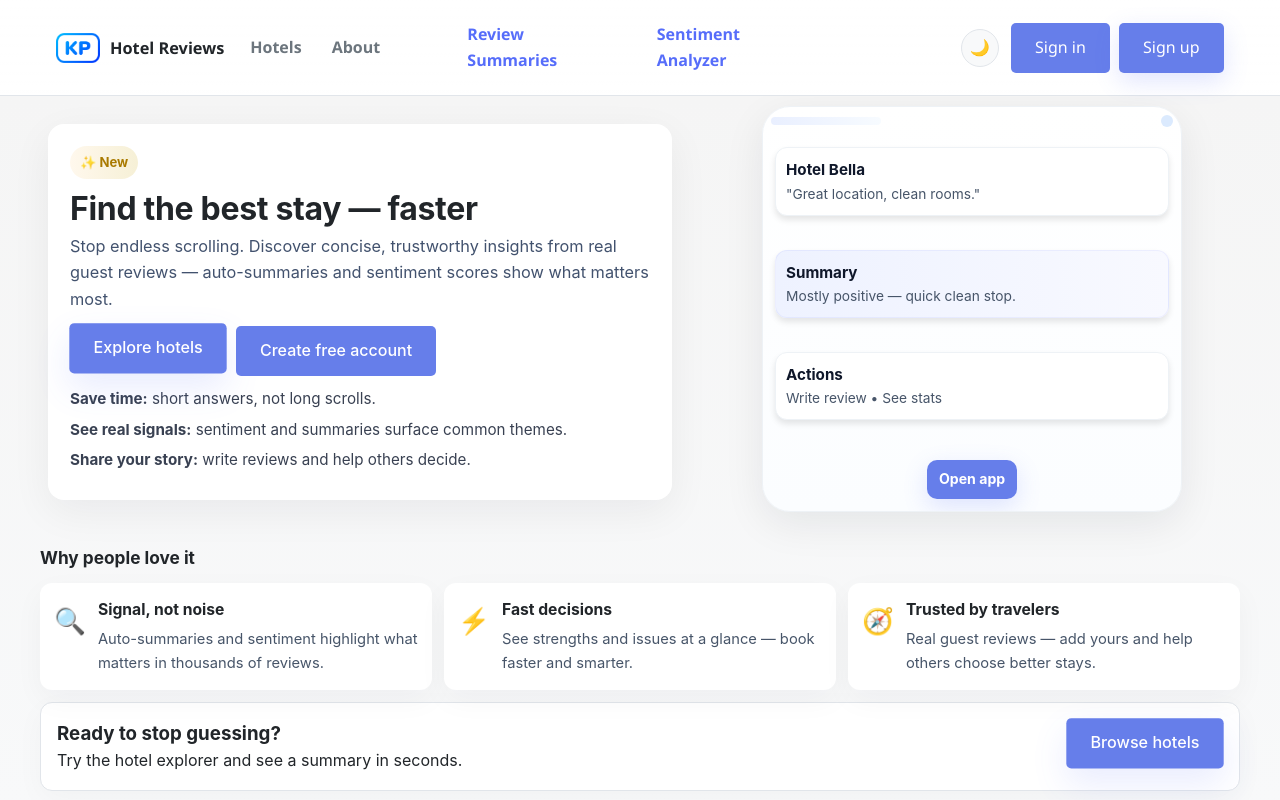
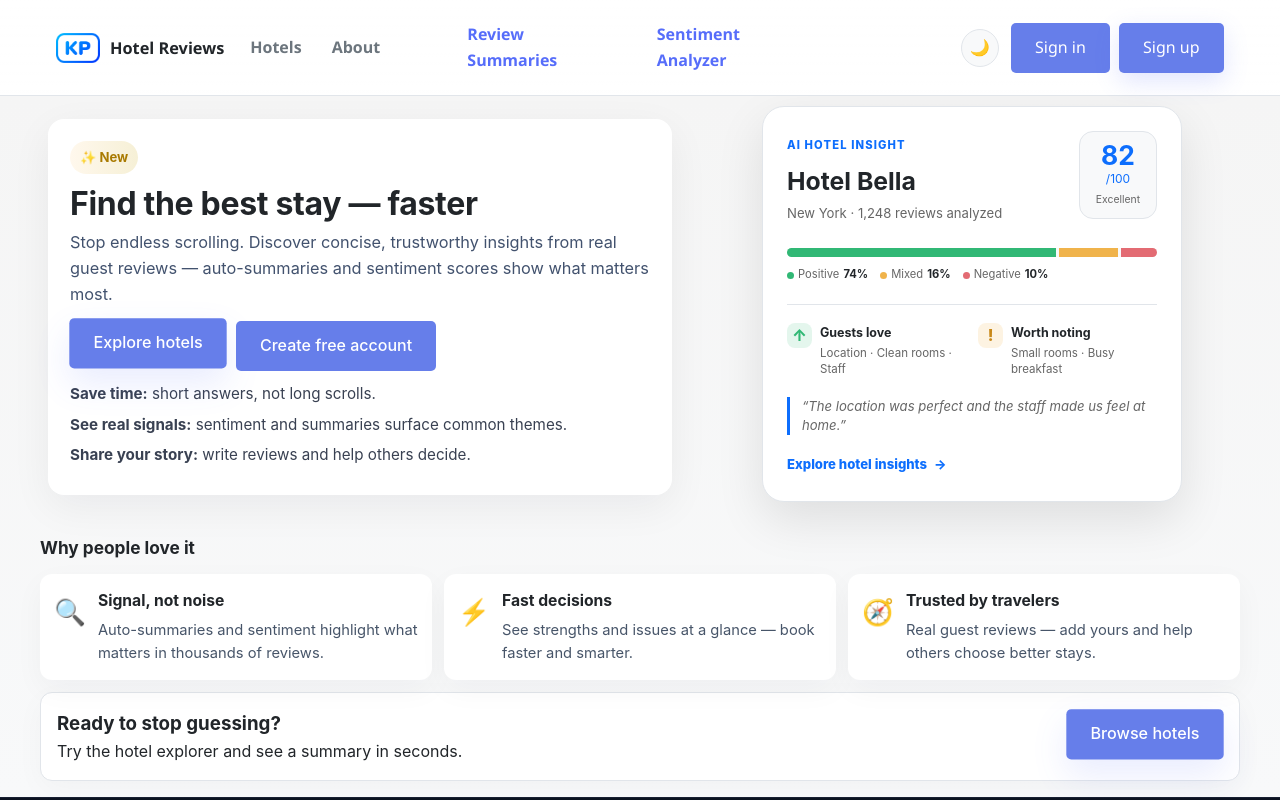
Before and after one commit to kp-patrik/thesis-hotel-review-ai-sentiment-analyzer, a React (Vite) app in the folder frontend/: page / in a window 1280 px wide. Shown: the top 800 px of the page. Built offline with nearby package versions, Linux system fonts and the light colour scheme; no server answers.

Commit message:
Show AI insight on landing page
Co-authored-by: Copilot <223556219+Copilot@users.noreply.github.com>

```diff
--- a/frontend/src/pages/Home.css
+++ b/frontend/src/pages/Home.css
@@ -36,8 +36,7 @@ body {
 }
 
 [data-theme='dark'] .home-page .hero__copy,
-[data-theme='dark'] .home-page .phone-preview,
-[data-theme='dark'] .home-page .card.small {
+[data-theme='dark'] .home-page .insight-preview {
   background: var(--surface);
   color: var(--text);
   border-color: var(--border);
@@ -170,7 +169,7 @@ body {
   z-index: 1;
   margin-top: -6px;
   min-height: 150px;
-  pointer-events: none; /* decorative only */
+  pointer-events: none;
 }
 
 /* floating blobs: responsive with clamp so they don't force horizontal scroll */
@@ -204,73 +203,55 @@ body {
   100% { transform: translateY(0) rotate(-6deg) scale(1); }
 }
 
-/* PHONE PREVIEW: responsive sizing using clamp to prevent overflow on wide screens */
-.phone-preview {
-  width: clamp(180px, 46vw, 420px);
+/* AI insight preview */
+.insight-preview {
+  width: min(100%, 460px);
   border-radius: 22px;
-  background: linear-gradient(180deg,#ffffff,#fbfdff);
-  box-shadow: 0 12px 40px rgba(15,23,42,0.08);
-  border: 1px solid #eef2f6;
-  overflow: hidden;
+  background: var(--surface);
+  box-shadow: 0 18px 48px var(--shadow);
+  border: 1px solid var(--border);
+  padding: 24px;
   z-index: 2;
   transform: translateY(12px) scale(0.98);
   opacity: 0;
   transition: transform 520ms cubic-bezier(.2,.9,.25,1), opacity 520ms ease;
+  pointer-events: auto;
 }
-.home-page.is-loaded .phone-preview {
+.home-page.is-loaded .insight-preview {
   transform: translateY(0) scale(1);
   opacity: 1;
 }
-
-/* phone details */
-.phone-header {
-  display: flex;
-  justify-content: space-between;
-  align-items: center;
-  padding: 8px;
-  background: transparent;
-}
-.phone-header .pill {
-  height: 8px;
-  width: 110px;
-  background: linear-gradient(90deg,#e9efff,#f7fbff);
-  border-radius: 999px;
-}
-.phone-header .dot {
-  width: 12px;
-  height: 12px;
-  background: #dbeafe;
-  border-radius: 999px;
-}
-.phone-body {
-  padding: 12px;
-  display: grid;
-  gap: 10px;
-}
-
-/* phone cards with staggered entrance */
-.card.small {
-  background: var(--surface);
-  border-radius: 12px;
-  padding: 10px;
-  border: 1px solid #eef2f6;
-  transform: translateY(8px);
-  opacity: 0;
-  transition: transform 420ms cubic-bezier(.2,.9,.25,1), opacity 420ms ease;
-}
-.home-page.is-loaded .card.small:nth-child(1) { transition-delay: 120ms; transform: translateY(0); opacity: 1; }
-.home-page.is-loaded .card.small:nth-child(2) { transition-delay: 200ms; transform: translateY(0); opacity: 1; }
-.home-page.is-loaded .card.small:nth-child(3) { transition-delay: 280ms; transform: translateY(0); opacity: 1; }
-
-.card.small.highlight {
-  background: linear-gradient(90deg,#eef2ff,#f8f9ff);
-  border: 1px solid rgba(86,109,250,0.08);
-}
-.card-title { font-weight: 700; color: #0f172a; font-size: 0.95rem; }
-.card-text { color: #475569; font-size: 0.86rem; }
-
-.phone-cta { display: flex; justify-content: center; margin-top: 6px; }
-.btn.small { padding: 8px 12px; border-radius: 10px; font-weight: 700; font-size: 0.88rem; }
+.insight-preview__top { align-items: flex-start; display: flex; justify-content: space-between; gap: 16px; }
+.insight-preview__eyebrow { color: var(--brand-color); font-size: .7rem; font-weight: 800; letter-spacing: .1em; text-transform: uppercase; }
+.insight-preview h2 { color: var(--text); font-size: 1.55rem; margin: 5px 0 2px; }
+.insight-preview__top p { color: var(--text-muted); font-size: .82rem; margin: 0; }
+.insight-preview__score { align-items: baseline; background: var(--surface-muted); border: 1px solid var(--border); border-radius: 14px; color: var(--brand-color); display: flex; flex-wrap: wrap; justify-content: center; padding: 10px 12px; width: 78px; }
+.insight-preview__score strong { font-size: 1.65rem; line-height: 1; }
+.insight-preview__score span { font-size: .75rem; }
+.insight-preview__score small { color: var(--text-muted); font-size: .65rem; margin-top: 4px; width: 100%; text-align: center; }
+.insight-preview__bar { background: var(--surface-muted); border-radius: 999px; display: flex; gap: 3px; height: 9px; margin-top: 24px; overflow: hidden; }
+.insight-preview__bar span { display: block; height: 100%; }
+.insight-preview__positive { background: #31b875; width: 74%; }
+.insight-preview__neutral { background: #f0b34b; width: 16%; }
+.insight-preview__negative { background: #e36b73; width: 10%; }
+.insight-preview__legend { color: var(--text-muted); display: flex; font-size: .7rem; gap: 12px; margin-top: 9px; }
+.insight-preview__legend span { align-items: center; display: inline-flex; gap: 4px; }
+.insight-preview__legend b { color: var(--text); }
+.insight-preview__legend i { border-radius: 50%; display: inline-block; height: 7px; width: 7px; }
+.dot-positive { background: #31b875; }
+.dot-neutral { background: #f0b34b; }
+.dot-negative { background: #e36b73; }
+.insight-preview__themes { border-top: 1px solid var(--border); display: grid; gap: 12px; grid-template-columns: 1fr 1fr; margin-top: 20px; padding-top: 18px; }
+.insight-preview__theme { align-items: flex-start; display: flex; gap: 8px; }
+.insight-preview__theme strong { color: var(--text); display: block; font-size: .78rem; }
+.insight-preview__theme p { color: var(--text-muted); font-size: .72rem; line-height: 1.35; margin: 3px 0 0; }
+.theme-icon { align-items: center; border-radius: 8px; display: flex; flex: 0 0 25px; font-weight: 800; height: 25px; justify-content: center; }
+.theme-icon--good { background: rgba(49,184,117,.13); color: #31b875; }
+.theme-icon--watch { background: rgba(240,179,75,.16); color: #c88818; }
+.insight-preview__quote { border-left: 3px solid var(--brand-color); color: var(--text-muted); font-size: .82rem; font-style: italic; line-height: 1.45; margin: 20px 0 16px; padding-left: 12px; }
+.insight-preview__link { color: var(--brand-color); font-size: .82rem; font-weight: 800; text-decoration: none; }
+.insight-preview__link span { display: inline-block; margin-left: 4px; transition: transform .15s ease; }
+.insight-preview__link:hover span { transform: translateX(3px); }
 
 /* FEATURES */
 .features {
@@ -326,7 +307,7 @@ body {
 /* Hover/interaction details for desktop */
 @media (hover: hover) and (pointer: fine) {
   .feature:hover { transform: translateY(-6px) scale(1.01); box-shadow: 0 18px 48px rgba(15,23,42,0.06); }
-  .phone-preview:hover { transform: translateY(-6px) scale(1.02); box-shadow: 0 20px 50px rgba(15,23,42,0.09); }
+  .insight-preview:hover { transform: translateY(-6px) scale(1.02); box-shadow: 0 20px 50px rgba(15,23,42,0.09); }
   .btn--primary:hover { transform: translateY(-3px) scale(1.01); }
 }
 
@@ -361,7 +342,7 @@ body {
     height: 360px;
   }
 
-  .phone-preview { width: 420px; max-width: 420px; min-width: 320px; border-radius: 28px; }
+  .insight-preview { width: 420px; max-width: 420px; }
 
   .features-grid {
     grid-template-columns: repeat(3, 1fr);
--- a/frontend/src/pages/Home.jsx
+++ b/frontend/src/pages/Home.jsx
@@ -36,7 +36,7 @@ export default function Home() {
             </ul>
           </div>
 
-          <div className="hero__visual" aria-hidden>
+          <div className="hero__visual">
             <svg className="blob blob--1" viewBox="0 0 600 600" xmlns="http://www.w3.org/2000/svg" role="img" aria-hidden>
               <defs>
                 <linearGradient id="g1" x1="0" x2="1">
@@ -47,31 +47,45 @@ export default function Home() {
               <path d="M120,-160C168,-118,186,-52,189,16C192,84,179,156,134,195C89,234,12,241,-43,216C-98,191,-132,134,-168,76C-204,18,-241,-40,-214,-90C-187,-140,-96,-182,-22,-177C52,-172,96,-202,120,-160Z" fill="url(#g1)"/>
             </svg>
 
-            <div className="phone-preview">
-              <div className="phone-header">
-                <div className="pill" />
-                <div className="dot" />
-              </div>
-              <div className="phone-body">
-                <div className="card small">
-                  <div className="card-title">Hotel Bella</div>
-                  <div className="card-text">"Great location, clean rooms."</div>
+            <div className="insight-preview">
+              <div className="insight-preview__top">
+                <div>
+                  <span className="insight-preview__eyebrow">AI hotel insight</span>
+                  <h2>Hotel Bella</h2>
+                  <p>New York · 1,248 reviews analyzed</p>
                 </div>
-
-                <div className="card small highlight">
-                  <div className="card-title">Summary</div>
-                  <div className="card-text">Mostly positive — quick clean stop.</div>
-                </div>
-
-                <div className="card small">
-                  <div className="card-title">Actions</div>
-                  <div className="card-text">Write review • See stats</div>
-                </div>
-
-                <div className="phone-cta">
-                  <Link to="/hotels" className="btn btn--primary small">Open app</Link>
+                <div className="insight-preview__score">
+                  <strong>82</strong><span>/100</span>
+                  <small>Excellent</small>
                 </div>
               </div>
+
+              <div className="insight-preview__bar">
+                <span className="insight-preview__positive" />
+                <span className="insight-preview__neutral" />
+                <span className="insight-preview__negative" />
+              </div>
+              <div className="insight-preview__legend">
+                <span><i className="dot-positive" /> Positive <b>74%</b></span>
+                <span><i className="dot-neutral" /> Mixed <b>16%</b></span>
+                <span><i className="dot-negative" /> Negative <b>10%</b></span>
+              </div>
+
+              <div className="insight-preview__themes">
+                <div className="insight-preview__theme">
+                  <span className="theme-icon theme-icon--good">↑</span>
+                  <div><strong>Guests love</strong><p>Location · Clean rooms · Staff</p></div>
+                </div>
+                <div className="insight-preview__theme">
+                  <span className="theme-icon theme-icon--watch">!</span>
+                  <div><strong>Worth noting</strong><p>Small rooms · Busy breakfast</p></div>
+                </div>
+              </div>
+
+              <blockquote className="insight-preview__quote">
+                “The location was perfect and the staff made us feel at home.”
+              </blockquote>
+              <Link to="/hotels" className="insight-preview__link">Explore hotel insights <span>→</span></Link>
             </div>
 
             <svg className="blob blob--2" viewBox="0 0 600 600" xmlns="http://www.w3.org/2000/svg" role="img" aria-hidden>
```
